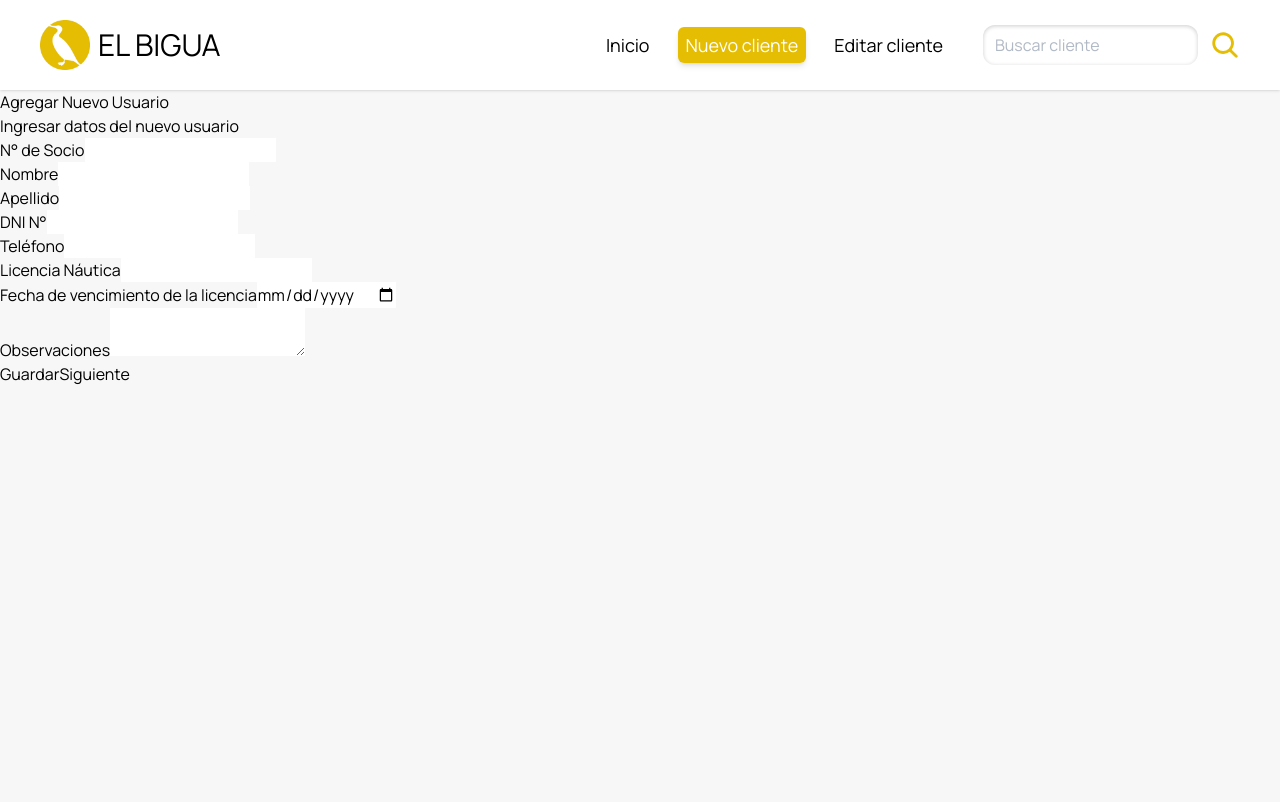
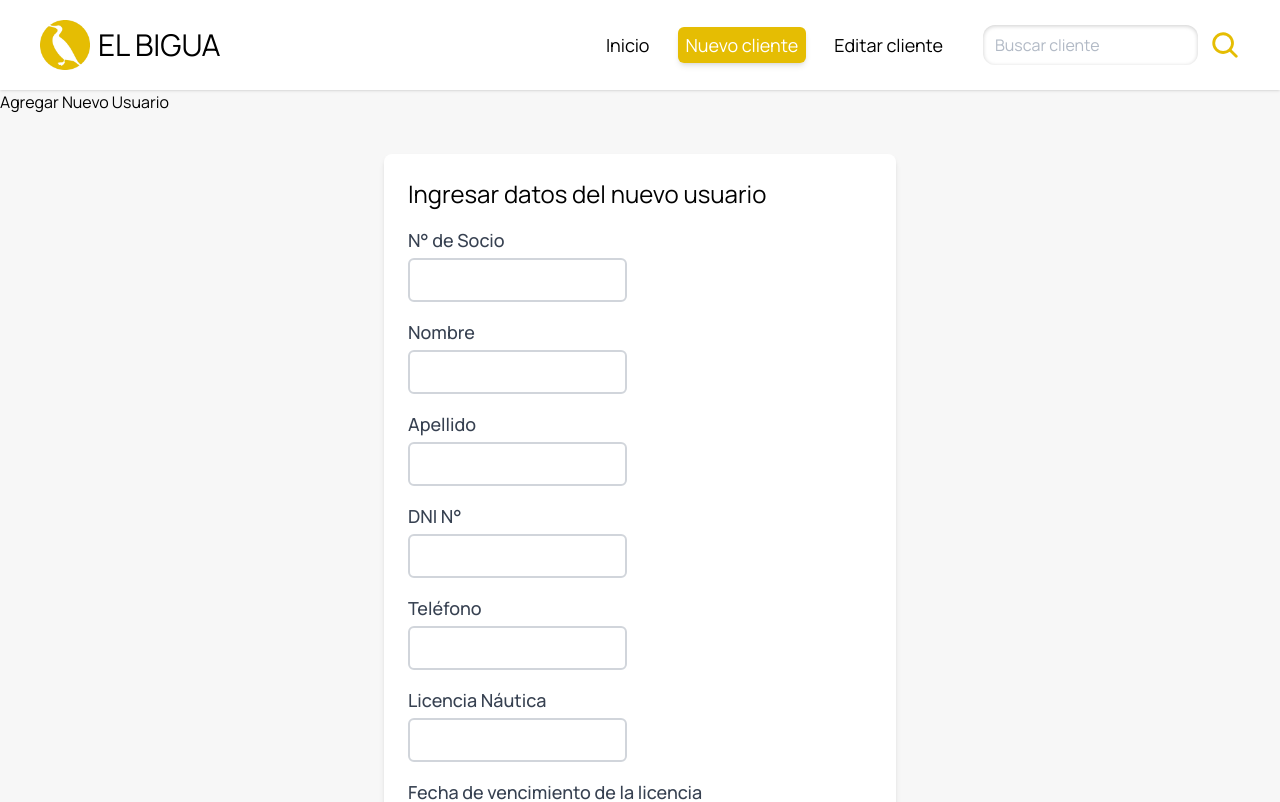
Before and after one commit to Club-de-pesca-El-Bigua/El-Bigua-app, a Next.js app: page /usuario in a window 1280 px wide. Shown: the top 802 px of the page. Built offline with nearby package versions, Linux system fonts and the light colour scheme.

Commit message:
arreglando formulario

```diff
--- a/src/components/Forms/agregarEmbarcaciones/agregarEmbarcaciones.jsx
+++ b/src/components/Forms/agregarEmbarcaciones/agregarEmbarcaciones.jsx
@@ -1,7 +1,8 @@
 import React from "react";
 import { Formik, Form, Field, ErrorMessage } from "formik";
+import Link from "next/link";
+import moment from "moment";
 import embarcacionValidationSchema from "@/components/Forms/Validaciones/validacionesEmbarcaciones";
-import Link from "next/link";
 
 const AgregarEmbarcacionForm = () => {
   const handleSubmit = (values) => {
@@ -9,9 +10,14 @@ const AgregarEmbarcacionForm = () => {
     console.log(values);
   };
 
+  const handleDateChange = (e, setFieldValue) => {
+    const { name, value } = e.target;
+    setFieldValue(name, value);
+  };
+
   return (
-    <div>
-      <h1>Agregar Embarcación</h1>
+    <div className="max-w-lg mx-auto mt-10 p-6 bg-white shadow-md rounded-lg">
+      <h1 className="text-2xl mb-4">Agregar Embarcación</h1>
       <Formik
         initialValues={{
           registrationNumber: "",
@@ -26,77 +32,226 @@ const AgregarEmbarcacionForm = () => {
           dueDateInsurance: "",
           info: "",
         }}
-        validationSchema={embarcacionValidationSchema} // Utilizar el esquema de validación importado
+        validationSchema={embarcacionValidationSchema}
         onSubmit={handleSubmit}
       >
         {(formik) => (
           <Form>
-            <div>
-              <label htmlFor="registrationNumber">Número de matrícula</label>
-              <Field type="text" id="registrationNumber" name="registrationNumber" />
-              <ErrorMessage name="registrationNumber" component="div" />
+            <div className="mb-4">
+              <label
+                htmlFor="registrationNumber"
+                className="block text-lg font-medium text-gray-700"
+              >
+                Número de matrícula
+              </label>
+              <Field
+                type="text"
+                id="registrationNumber"
+                name="registrationNumber"
+                className="border-2 border-gray-300 rounded-md px-3 py-2 mt-1 focus:outline-none focus:border-blue-500"
+              />
+              <ErrorMessage
+                name="registrationNumber"
+                component="div"
+                className="text-red-500 text-sm mt-1"
+              />
             </div>
 
-            <div>
-              <label htmlFor="dueDate">Fecha de vencimiento</label>
-              <Field type="text" id="dueDate" name="dueDate" />
-              <ErrorMessage name="dueDate" component="div" />
+            <div className="mb-4">
+              <label
+                htmlFor="dueDate"
+                className="block text-lg font-medium text-gray-700"
+              >
+                Fecha de vencimiento
+              </label>
+              <Field
+                type="date"
+                id="dueDate"
+                name="dueDate"
+                onChange={(e) => handleDateChange(e, formik.setFieldValue)}
+                className="border-2 border-gray-300 rounded-md px-3 py-2 mt-1 focus:outline-none focus:border-blue-500"
+              />
+              <ErrorMessage
+                name="dueDate"
+                component="div"
+                className="text-red-500 text-sm mt-1"
+              />
             </div>
 
-            <div>
-              <label htmlFor="type">Tipo de embarcación</label>
-              <Field type="text" id="type" name="type" />
-              <ErrorMessage name="type" component="div" />
+            <div className="mb-4">
+              <label
+                htmlFor="type"
+                className="block text-lg font-medium text-gray-700"
+              >
+                Tipo de embarcación
+              </label>
+              <Field
+                type="text"
+                id="type"
+                name="type"
+                className="border-2 border-gray-300 rounded-md px-3 py-2 mt-1 focus:outline-none focus:border-blue-500"
+              />
+              <ErrorMessage
+                name="type"
+                component="div"
+                className="text-red-500 text-sm mt-1"
+              />
             </div>
-            <div>
-              <label htmlFor="color">Color de embarcación</label>
-              <Field type="text" id="color" name="color" />
-              <ErrorMessage name="color" component="div" />
+            <div className="mb-4">
+              <label
+                htmlFor="color"
+                className="block text-lg font-medium text-gray-700"
+              >
+                Color de embarcación
+              </label>
+              <Field
+                type="text"
+                id="color"
+                name="color"
+                className="border-2 border-gray-300 rounded-md px-3 py-2 mt-1 focus:outline-none focus:border-blue-500"
+              />
+              <ErrorMessage
+                name="color"
+                component="div"
+                className="text-red-500 text-sm mt-1"
+              />
             </div>
-            <div>
-              <label htmlFor="capacity">Capacidad</label>
-              <Field type="text" id="capacity" name="capacity" />
-              <ErrorMessage name="capacity" component="div" />
+            <div className="mb-4">
+              <label
+                htmlFor="capacity"
+                className="block text-lg font-medium text-gray-700"
+              >
+                Capacidad
+              </label>
+              <Field
+                type="number"
+                id="capacity"
+                name="capacity"
+                className="border-2 border-gray-300 rounded-md px-3 py-2 mt-1 focus:outline-none focus:border-blue-500"
+              />
+              <ErrorMessage
+                name="capacity"
+                component="div"
+                className="text-red-500 text-sm mt-1"
+              />
             </div>
-            <div>
-              <label htmlFor="brand">Marca</label>
-              <Field type="text" id="brand" name="brand" />
-              <ErrorMessage name="brand" component="div" />
+            <div className="mb-4">
+              <label
+                htmlFor="brand"
+                className="block text-lg font-medium text-gray-700"
+              >
+                Marca
+              </label>
+              <Field
+                type="text"
+                id="brand"
+                name="brand"
+                className="border-2 border-gray-300 rounded-md px-3 py-2 mt-1 focus:outline-none focus:border-blue-500"
+              />
+              <ErrorMessage
+                name="brand"
+                component="div"
+                className="text-red-500 text-sm mt-1"
+              />
             </div>
-            <div>
-              <label htmlFor="hp">Hp</label>
-              <Field type="text" id="hp" name="hp" />
-              <ErrorMessage name="hp" component="div" />
+            <div className="mb-4">
+              <label
+                htmlFor="hp"
+                className="block text-lg font-medium text-gray-700"
+              >
+                Hp
+              </label>
+              <Field
+                type="text"
+                id="hp"
+                name="hp"
+                className="border-2 border-gray-300 rounded-md px-3 py-2 mt-1 focus:outline-none focus:border-blue-500"
+              />
+              <ErrorMessage
+                name="hp"
+                component="div"
+                className="text-red-500 text-sm mt-1"
+              />
             </div>
-            <div>
-              <label htmlFor="fantasyName">Nombre de Fantasia</label>
-              <Field type="text" id="fantasyName" name="fantasyName" />
-              <ErrorMessage name="fantasyName" component="div" />
+            <div className="mb-4">
+              <label
+                htmlFor="fantasyName"
+                className="block text-lg font-medium text-gray-700"
+              >
+                Nombre de Fantasia
+              </label>
+              <Field
+                type="text"
+                id="fantasyName"
+                name="fantasyName"
+                className="border-2 border-gray-300 rounded-md px-3 py-2 mt-1 focus:outline-none focus:border-blue-500"
+              />
+              <ErrorMessage
+                name="fantasyName"
+                component="div"
+                className="text-red-500 text-sm mt-1"
+              />
             </div>
-            <div>
-              <label htmlFor="insurer">Seguro</label>
-              <Field type="text" id="insurer" name="insurer" />
-              <ErrorMessage name="insurer" component="div" />
+            <div className="mb-4">
+              <label
+                htmlFor="insurer"
+                className="block text-lg font-medium text-gray-700"
+              >
+                Seguro
+              </label>
+              <Field
+                type="text"
+                id="insurer"
+                name="insurer"
+                className="border-2 border-gray-300 rounded-md px-3 py-2 mt-1 focus:outline-none focus:border-blue-500"
+              />
+              <ErrorMessage
+                name="insurer"
+                component="div"
+                className="text-red-500 text-sm mt-1"
+              />
             </div>
-            <div>
-              <label htmlFor=" dueDateInsurance">Vencimiento del Seguro</label>
-              <Field type="text" id=" dueDateInsurance" name=" dueDateInsurance" />
-              <ErrorMessage name=" dueDateInsurance" component="div" />
+            <div className="mb-4">
+              <label
+                htmlFor="dueDateInsurance"
+                className="block text-lg font-medium text-gray-700"
+              >
+                Vencimiento del Seguro
+              </label>
+              <Field
+                type="date"
+                id="dueDateInsurance"
+                name="dueDateInsurance"
+                className="border-2 border-gray-300 rounded-md px-3 py-2 mt-1 focus:outline-none focus:border-blue-500"
+              />
+              <ErrorMessage
+                name="dueDateInsurance"
+                component="div"
+                className="text-red-500 text-sm mt-1"
+              />
             </div>
-            <div>
-              <label htmlFor=" dueDateInsurance">Vencimiento del Seguro</label>
-              <Field type="text" id=" dueDateInsurance" name=" dueDateInsurance" />
-              <ErrorMessage name=" dueDateInsurance" component="div" />
-            </div>
-
-            {/* Repite este patrón para otros campos de entrada */}
-
-            <button type="submit">Guardar</button>
+            <Link href="/usuario">
+              <button
+                type="button"
+                className="bg-gray-300 text-gray-700 px-4 py-2 rounded-md hover:bg-gray-400 focus:outline-none focus:bg-gray-400"
+              >
+                Atras
+              </button>
+            </Link>
+            <button
+              type="submit"
+              className="bg-blue-500 text-white px-4 py-2 rounded-md mr-4 hover:bg-blue-600 focus:outline-none focus:bg-blue-600"
+            >
+              Guardar
+            </button>
             <Link href="/vehiculo">
-
-              <button type="button">Siguiente</button>
-
-          </Link>
+              <button
+                type="button"
+                className="bg-gray-300 text-gray-700 px-4 py-2 rounded-md hover:bg-gray-400 focus:outline-none focus:bg-gray-400"
+              >
+                Siguiente
+              </button>
+            </Link>
           </Form>
         )}
       </Formik>
--- a/src/components/Forms/agregarUsuario/agregarUsuario.jsx
+++ b/src/components/Forms/agregarUsuario/agregarUsuario.jsx
@@ -1,13 +1,13 @@
 import React from "react";
 import { Formik, Field, Form, ErrorMessage, useFormikContext } from "formik";
 import Link from "next/link";
-import moment from 'moment';
+import moment from "moment";
 import usuarioValidationSchema from "@/components/Forms/Validaciones/validacionesUsuario";
 
 const AddUserForm = ({ onSubmit }) => {
   return (
-    <div>
-      <h2>Ingresar datos del nuevo usuario</h2>
+    <div className="max-w-lg mx-auto mt-10 p-6 bg-white shadow-md rounded-lg">
+      <h1 className="text-2xl mb-4">Ingresar datos del nuevo usuario</h1>
       <Formik
         initialValues={{
           userNumber: "",
@@ -24,68 +24,125 @@ const AddUserForm = ({ onSubmit }) => {
       >
         {({ isSubmitting, isValid, handleChange, values }) => (
           <Form>
-            <div>
-              <label htmlFor="userNumber">N° de Socio</label>
-              <Field type="number" name="userNumber" />
+            <div className="mb-4">
+              <label
+                htmlFor="userNumber"
+                className="block text-lg font-medium text-gray-700"
+              >
+                N° de Socio
+              </label>
+              <Field
+                type="number"
+                name="userNumber"
+                className="border-2 border-gray-300 rounded-md px-3 py-2 mt-1 focus:outline-none focus:border-blue-500"
+              />
               <ErrorMessage
                 name="userNumber"
                 component="div"
-                className="error-message"
+                className="text-red-500 text-sm mt-1"
               />
             </div>
 
-            <div>
-              <label htmlFor="name">Nombre</label>
-              <Field type="text" name="name" />
+            <div className="mb-4">
+              <label
+                htmlFor="name"
+                className="block text-lg font-medium text-gray-700"
+              >
+                Nombre
+              </label>
+              <Field
+                type="text"
+                name="name"
+                className="border-2 border-gray-300 rounded-md px-3 py-2 mt-1 focus:outline-none focus:border-blue-500"
+              />
               <ErrorMessage
                 name="name"
                 component="div"
-                className="error-message"
+                className="text-red-500 text-sm mt-1"
               />
             </div>
 
-            <div>
-              <label htmlFor="lastname">Apellido</label>
-              <Field type="text" name="lastname" />
+            <div className="mb-4">
+              <label
+                htmlFor="lastname"
+                className="block text-lg font-medium text-gray-700"
+              >
+                Apellido
+              </label>
+              <Field
+                type="text"
+                name="lastname"
+                className="border-2 border-gray-300 rounded-md px-3 py-2 mt-1 focus:outline-none focus:border-blue-500"
+              />
               <ErrorMessage
                 name="lastname"
                 component="div"
-                className="error-message"
+                className="text-red-500 text-sm mt-1"
               />
             </div>
 
-            <div>
-              <label htmlFor="dni">DNI N°</label>
-              <Field type="number" name="dni" />
+            <div className="mb-4">
+              <label
+                htmlFor="dni"
+                className="block text-lg font-medium text-gray-700"
+              >
+                DNI N°
+              </label>
+              <Field
+                type="number"
+                name="dni"
+                className="border-2 border-gray-300 rounded-md px-3 py-2 mt-1 focus:outline-none focus:border-blue-500"
+              />
               <ErrorMessage
                 name="dni"
                 component="div"
-                className="error-message"
+                className="text-red-500 text-sm mt-1"
               />
             </div>
 
-            <div>
-              <label htmlFor="phone">Teléfono</label>
-              <Field type="number" name="phone" />
+            <div className="mb-4">
+              <label
+                htmlFor="phone"
+                className="block text-lg font-medium text-gray-700"
+              >
+                Teléfono
+              </label>
+              <Field
+                type="number"
+                name="phone"
+                className="border-2 border-gray-300 rounded-md px-3 py-2 mt-1 focus:outline-none focus:border-blue-500"
+              />
               <ErrorMessage
                 name="phone"
                 component="div"
-                className="error-message"
+                className="text-red-500 text-sm mt-1"
               />
             </div>
 
-            <div>
-              <label htmlFor="nauticalLicense">Licencia Náutica</label>
-              <Field type="text" name="nauticalLicense" />
+            <div className="mb-4">
+              <label
+                htmlFor="nauticalLicense"
+                className="block text-lg font-medium text-gray-700"
+              >
+                Licencia Náutica
+              </label>
+              <Field
+                type="text"
+                name="nauticalLicense"
+                className="border-2 border-gray-300 rounded-md px-3 py-2 mt-1 focus:outline-none focus:border-blue-500"
+              />
               <ErrorMessage
                 name="nauticalLicense"
                 component="div"
-                className="error-message"
+                className="text-red-500 text-sm mt-1"
               />
             </div>
 
-            <div>
-              <label htmlFor="expiration">
+            <div className="mb-4">
+              <label
+                htmlFor="expiration"
+                className="block text-lg font-medium text-gray-700"
+              >
                 Fecha de vencimiento de la licencia
               </label>
               <Field
@@ -93,30 +150,49 @@ const AddUserForm = ({ onSubmit }) => {
                 name="expiration"
                 onChange={handleChange}
                 value={values.expiration}
+                className="border-2 border-gray-300 rounded-md px-3 py-2 mt-1 focus:outline-none focus:border-blue-500"
               />
               <ErrorMessage
                 name="expiration"
                 component="div"
-                className="error-message"
+                className="text-red-500 text-sm mt-1"
               />
             </div>
 
-            <div>
-              <label htmlFor="observations">Observaciones</label>
-              <Field as="textarea" name="observations" />
+            <div className="mb-4">
+              <label
+                htmlFor="observations"
+                className="block text-lg font-medium text-gray-700"
+              >
+                Observaciones
+              </label>
+              <Field
+                as="textarea"
+                name="observations"
+                className="border-2 border-gray-300 rounded-md px-3 py-2 mt-1 focus:outline-none focus:border-blue-500"
+              />
               <ErrorMessage
                 name="observations"
                 component="div"
-                className="error-message"
+                className="text-red-500 text-sm mt-1"
               />
             </div>
 
-            <button type="submit" disabled={isSubmitting || !isValid}>
+            <button
+              type="submit"
+              disabled={isSubmitting || !isValid}
+              className="bg-blue-500 text-white px-4 py-2 rounded-md mr-4 hover:bg-blue-600 focus:outline-none focus:bg-blue-600"
+            >
               Guardar
             </button>
 
             <Link href="/embarcaciones">
-              <button type="button">Siguiente</button>
+              <button
+                type="button"
+                className="bg-gray-300 text-gray-700 px-4 py-2 rounded-md hover:bg-gray-400 focus:outline-none focus:bg-gray-400"
+              >
+                Siguiente
+              </button>
             </Link>
           </Form>
         )}
--- a/src/components/Forms/agregarVehiculo/agregarVehiculo.jsx
+++ b/src/components/Forms/agregarVehiculo/agregarVehiculo.jsx
@@ -1,5 +1,6 @@
 import React from "react";
 import { Formik, Form, Field, ErrorMessage } from "formik";
+import Link from "next/link";
 import vehiculoValidationSchema from "@/components/Forms/Validaciones/validacionesVehiculo";
 
 const AgregarVehiculoForm = () => {
@@ -9,8 +10,8 @@ const AgregarVehiculoForm = () => {
   };
 
   return (
-    <div>
-      <h1>Agregar Vehículo</h1>
+    <div className="max-w-lg mx-auto mt-10 p-6 bg-white shadow-md rounded-lg">
+      <h1 className="text-2xl mb-4">Agregar Vehículo</h1>
       <Formik
         initialValues={{
           plate: "",
@@ -24,37 +25,39 @@ const AgregarVehiculoForm = () => {
       >
         {(formik) => (
           <Form>
-            <div>
-              <label htmlFor="plate">Dominio (patente)</label>
-              <Field type="text" id="plate" name="plate" />
-              <ErrorMessage name="plate" component="div" />
+            <div className="mb-4">
+              <label htmlFor="plate" className="block text-lg font-medium text-gray-700">Dominio (patente)</label>
+              <Field type="text" id="plate" name="plate"  className="border-2 border-gray-300 rounded-md px-3 py-2 mt-1 focus:outline-none focus:border-blue-500"/>
+              <ErrorMessage name="plate" component="div" className="text-red-500 text-sm mt-1"/>
             </div>
 
-            <div>
-              <label htmlFor="carBrand">Marca del vehículo</label>
-              <Field type="text" id="carBrand" name="carBrand" />
-              <ErrorMessage name="carBrand" component="div" />
+            <div className="mb-4">
+              <label htmlFor="carBrand" className="block text-lg font-medium text-gray-700">Marca del vehículo</label>
+              <Field type="text" id="carBrand" name="carBrand"  className="border-2 border-gray-300 rounded-md px-3 py-2 mt-1 focus:outline-none focus:border-blue-500"/>
+              <ErrorMessage name="carBrand" component="div" className="text-red-500 text-sm mt-1"/>
             </div>
 
-            <div>
-              <label htmlFor="year">Modelo del vehículo</label>
-              <Field type="text" id="year" name="year" />
-              <ErrorMessage name="year" component="div" />
+            <div className="mb-4">
+              <label htmlFor="year" className="block text-lg font-medium text-gray-700">Modelo del vehículo</label>
+              <Field type="text" id="year" name="year"  className="border-2 border-gray-300 rounded-md px-3 py-2 mt-1 focus:outline-none focus:border-blue-500"/>
+              <ErrorMessage name="year" component="div" className="text-red-500 text-sm mt-1"/>
             </div>
 
-            <div>
-              <label htmlFor="carColor">Color del vehículo</label>
-              <Field type="text" id="carColor" name="carColor" />
-              <ErrorMessage name="carColor" component="div" />
+            <div className="mb-4">
+              <label htmlFor="carColor" className="block text-lg font-medium text-gray-700">Color del vehículo</label>
+              <Field type="text" id="carColor" name="carColor"  className="border-2 border-gray-300 rounded-md px-3 py-2 mt-1 focus:outline-none focus:border-blue-500"/>
+              <ErrorMessage name="carColor" component="div" className="text-red-500 text-sm mt-1"/>
             </div>
-            <div>
-              <label htmlFor="carColor">Color del vehículo</label>
-              <Field type="text" id="carColor" name="carColor" />
-              <ErrorMessage name="carColor" component="div" />
+            <div className="mb-4">
+              <label htmlFor="carColor" className="block text-lg font-medium text-gray-700">Color del vehículo</label>
+              <Field type="text" id="carColor" name="carColor"  className="border-2 border-gray-300 rounded-md px-3 py-2 mt-1 focus:outline-none focus:border-blue-500"/>
+              <ErrorMessage name="carColor" component="div" className="text-red-500 text-sm mt-1"/>
             </div>
 
-
-            <button type="submit">Guardar</button>
+            <Link href="/embarcaciones">
+              <button type="button" className="bg-gray-300 text-gray-700 px-4 py-2 rounded-md hover:bg-gray-400 focus:outline-none focus:bg-gray-400">Atras</button>
+            </Link>
+            <button type="submit" className="bg-blue-500 text-white px-4 py-2 rounded-md mr-4 hover:bg-blue-600 focus:outline-none focus:bg-blue-600">Guardar</button>
           </Form>
         )}
       </Formik>
```
Also changed, not shown: src/components/Forms/Validaciones/validacionesEmbarcaciones.js (+17 -15 lines).
